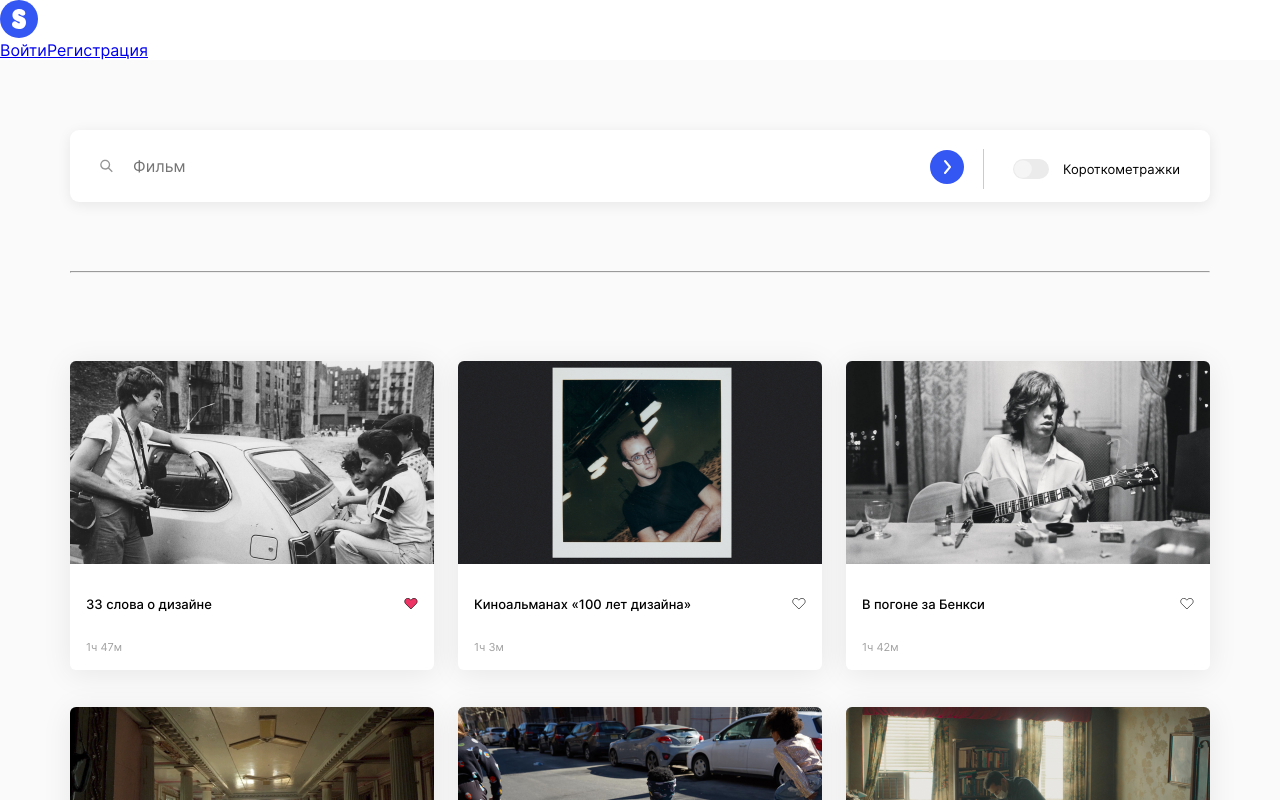
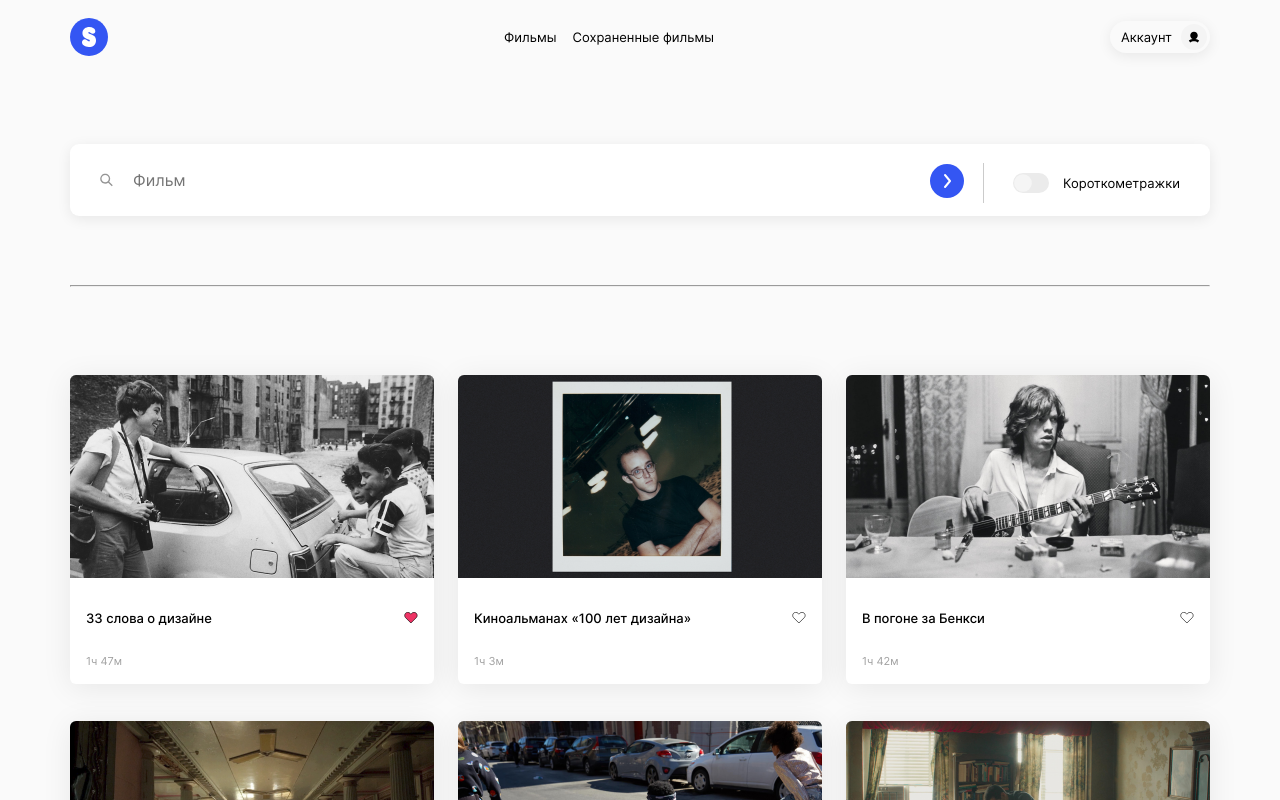
Before and after one commit to Kozihodja/movies-explorer-frontend, a React (Create React App) app: page /movies in a window 1280 px wide. Shown: the top 800 px of the page. Built offline with nearby package versions, Linux system fonts and the light colour scheme.

Commit message:
1 итерация

```diff
--- a/package.json
+++ b/package.json
@@ -35,5 +35,8 @@
       "last 1 firefox version",
       "last 1 safari version"
     ]
+  },
+  "devDependencies": {
+    "eslint": "^7.28.0"
   }
 }
--- a/src/components/App/App.js
+++ b/src/components/App/App.js
@@ -8,14 +8,12 @@ import PageNotFound from '../PageNotFound/PageNotFound';
 import SavedMovies from '../SavedMovies/SavedMovies';
 import Profile from '../Profile/Profile';
 import PopupWithForm from '../PopupWithForm/PopupWithForm';
-import Logon from '../Logon/Logon';
+import Login from '../Login/Login';
+import Register from '../Register/Register';
 
 function App() {
 
-  const user = {
-    name: 'Виталий',
-    email: 'test@ya.ru'
-  }
+  const [user, setUser] = React.useState({ name: 'Виталий', email: 'test@ya.ru' });
 
   const [isEditProfilePopupOpen, toggleEditProfilePopup] = React.useState(false);
 
@@ -28,78 +26,67 @@ function App() {
 		toggleEditProfilePopup(false);
 	}
 
-  function  handleUpdateUser(user) {
-		console.log(user)
+  function  handleUpdateUser(data) {
+		setUser({
+      ...user,
+      name: data.name,
+      email: data.email,
+    });
+    closeAllPopups();
 	}
 
   return (
     <div className="App">
       <Switch>
         <Route exact path="/">
-          <Header />
+          <Header
+            loggedIn = 'false'
+          />
           <Main />
           <Footer />
         </Route>
         <Route path="/movies">
-          <Header />
+          <Header
+            loggedIn = 'true'
+          />
           <Movies />
           <Footer />
         </Route>
         <Route path="/saved-movies">
-          <Header />
+          <Header
+            loggedIn = 'true'
+          />
           <SavedMovies />
           <Footer />
         </Route>
         <Route path="/profile">
-          <Header />
+          <Header
+            loggedIn = 'true'
+          />
           <Profile
             user={user}
             onEditProfileClick={handleEditProfileClick}
           />
         </Route>
         <Route path="/signin">
-          <Logon
-            route='signin'
-          >
-            <label>
-              <p className='logon__input-placeholder'>Email</p>
-              <input className='logon__input'></input>
-            </label>
-            <label>
-              <p className='logon__input-placeholder'>Пароль</p>
-              <input className='logon__input'></input>
-            </label>
-          </Logon>
+          <Login />
         </Route>
         <Route path="/signon">
-          <Logon
-            route='signon'
-            >
-              <label>
-                <p className='logon__input-placeholder'>Имя</p>
-                <input className='logon__input'></input>
-              </label>
-              <label>
-                <p className='logon__input-placeholder'>Email</p>
-                <input className='logon__input'></input>
-              </label>
-              <label>
-                <p className='logon__input-placeholder'>Пароль</p>
-                <input className='logon__input'></input>
-              </label>
-            </Logon>
+          <Register />
         </Route>
         <Route path="*">
           <PageNotFound />
         </Route>
       </Switch>
 
-      <PopupWithForm title ='Редактировать профиль' name = 'edit' isOpen={isEditProfilePopupOpen} onClose={closeAllPopups} onUpdateUser={handleUpdateUser} >
-			  <input type="text" value={user.name  || ''} name="userName" id="name-input" className="form__input form__input_name form__input_type_focus" required minLength="2" maxLength="40" />
-			  <span id="name-input-error" className="form__input-error"></span>
-			  <input type="text" value={user.email || ''} name="userJob" id="job-input" className="form__input form__input_job form__input_type_focus" required minLength="2" maxLength="200" />
-			  <span id="job-input-error" className="form__input-error"></span>
-		  </PopupWithForm>
+      <PopupWithForm
+        title ='Редактировать профиль'
+        name = 'edit'
+        user={user}
+        isOpen={isEditProfilePopupOpen}
+        onClose={closeAllPopups}
+        onUpdateUser={handleUpdateUser}
+        />
     </div>
   );
 }
--- a/src/components/Header/Header.css
+++ b/src/components/Header/Header.css
@@ -0,0 +1,99 @@
+.header {
+    padding: 0 70px 0 70px;
+    height: 74px;
+    display: flex;
+    flex-direction: row;
+    justify-content: space-between;
+    align-items: center;
+}
+
+.header__out {
+    background: #DDDEE3;
+}
+
+.header__loggedin {
+    background: #FAFAFA;
+}
+
+.header__menu {
+    display: flex;
+    flex-direction: raw;
+    align-items: center;
+}
+
+.header__menu_logined{
+    gap: 16px;
+}
+
+.header__menu_out {
+    gap: 30px;
+}
+
+.header__logo {
+    width: 38px;
+}
+
+.header__link {
+    text-decoration: none;
+}
+
+.header__link_signon {
+    font-style: normal;
+    font-weight: 500;
+    font-size: 12px;
+    line-height: 16px;
+}
+
+.header__link_logined{
+    font-style: normal;
+    font-weight: normal;
+    font-size: 13px;
+    line-height: 18px;
+    text-align: right;
+    color: #000000;
+}
+
+.active__navLink {
+    font-weight: 500;
+    color: red;
+}
+
+.header__link-signin {
+    width: 76px;
+    height: 32px;
+    background: #3456F3;
+    color: #FFFFFF;
+    border-radius: 3px;
+    font-style: normal;
+    font-weight: 500;
+    font-size: 12px;
+    line-height: 16px;
+    display: flex;
+    align-items: center;
+    justify-content: center;
+}
+
+.header__account {
+    display: flex;
+    flex-direction: row;
+    justify-content: space-between;
+    align-items: center;
+    width: 100px;
+    height: 32px;
+    background: #FAFAFA;
+    box-shadow: 0px 3px 14px rgba(0, 0, 0, 0.08);
+    border-radius: 40px;
+}
+
+.header__account-link{
+    margin: 0;
+    padding: 0;
+    padding-left: 11px;
+}
+
+.header__account-icon {
+    width: 26px;
+    height: 26px;
+    padding-right: 3px;
+    transition: opacity 0.5s;
+}
--- a/src/components/Header/Header.js
+++ b/src/components/Header/Header.js
@@ -1,33 +1,49 @@
 import React from "react";
 import { Link, NavLink } from 'react-router-dom';
 import logo from '../../images/logo.svg';
+import accLogo from '../../images/account.svg';
 
 function navLink() {
     return (
-      <nav className="header__menu">
-          <NavLink exact to="/signin" className="header__link" activeClassName="header__link_active">Войти</NavLink>
-          <NavLink to="/signup" className="header__link" activeClassName="header__link_active">Регистрация</NavLink>
+      <nav className="header__menu header__menu_out">
+        <NavLink to="/signon" className="header__link header__link_signon hover">Регистрация</NavLink>
+        <NavLink exact to="/signin" className="header__link header__link-signin hover ">Войти</NavLink>
       </nav>
     )
   }
 
-  function navLinkUserLogined(props) {
+  function navLinkUserLogined() {
     return (
-      <div className="header__menu">
-        <p className="header__email">{props.email}</p>
-        <Link to="/signin" onClick={props.onExit} className="header__exit-link">Выйти</Link>
-      </div>
+      <>
+        <div className="header__menu header__menu_logined">
+         <Link to="/movies" className="header__link header__link_logined hover" activeClassName="active__navLink">Фильмы</Link>
+         <Link to="/saved-movies" className="header__link header__link_logined hover" activeClassName="active__navLink">Сохраненные фильмы</Link>
+        </div>
+        <Link to="/saved-movies" className="header__link header__link_logined header__account hover">
+          <p className='header__account-link'>Аккаунт</p>
+          <img src={accLogo} alt='иконка аккаунта' className='header__account-icon'/>
+        </Link>
+      </>
     )
   }
 
   function Header(props) {
 
       return (
-          <header className="header">
-            <img src={logo} className="header__logo" alt="логотип" />
-            {props.loggedIn}
-              {props.loggedIn ? navLinkUserLogined(props) : navLink()}
-          </header>
+          <>
+              {props.loggedIn === 'true' ? (
+                <header className="header header__loggedin">
+                  <img src={logo} className="header__logo" alt="логотип" />
+                  {navLinkUserLogined()}
+                </header>
+              ) :
+              (
+                <header className="header header__out">
+                  <img src={logo} className="header__logo" alt="логотип" />
+                  {navLink()}
+                 </header>
+              )}
+          </>
       );
     }
 
--- /dev/null
+++ b/src/components/Login/Login.js
@@ -0,0 +1,22 @@
+import React from "react";
+import Logon from '../Logon/Logon'
+
+  function Login(props) {
+
+      return (
+        <Logon
+            route='signin'
+        >
+            <label>
+              <p className='logon__input-placeholder'>Email</p>
+              <input type='email' required name='email' className='logon__input'></input>
+            </label>
+            <label>
+              <p className='logon__input-placeholder'>Пароль</p>
+              <input type='password' required name='password' className='logon__input'></input>
+            </label>
+        </Logon>
+      );
+    }
+
+    export default Login;
--- a/src/components/Logon/Logon.js
+++ b/src/components/Logon/Logon.js
@@ -18,12 +18,12 @@ import logo from '../../images/logo.svg';
               {(props.route === 'signin') ? (
                 <div className='logon__submit-box'>
                   <button className='logon__sumbit hover'>Войти</button>
-                  <p className='logon__text'>Ещё не зарегистрированы? <a href='#/' className='logon__link'>Регистрация</a></p>
+                  <p className='logon__text'>Ещё не зарегистрированы? <a href='/signon' className='logon__link'>Регистрация</a></p>
                 </div>
                 ) : (
                 <div className='logon__submit-box'>
                   <button className='logon__sumbit hover'>Зарегистрироваться</button>
-                  <p className='logon__text'>Уже зарегистрированы? <a href='#/' className='logon__link'>Войти</a></p>
+                  <p className='logon__text'>Уже зарегистрированы? <a href='/signin' className='logon__link'>Войти</a></p>
                 </div>
                 )}
             </form>
--- a/src/components/Profile/Profile.css
+++ b/src/components/Profile/Profile.css
@@ -74,4 +74,5 @@
 
 .profile__button_out {
     color: #EE3465;
+    text-decoration: none;
 }
--- a/src/components/Profile/Profile.js
+++ b/src/components/Profile/Profile.js
@@ -21,7 +21,7 @@ import React from "react";
             </ul>
             <ul className='profile__buttons-list'>
                 <li><button className='profile__button hover' onClick={props.onEditProfileClick}>Редактировать</button></li>
-                <li><button className='profile__button profile__button_out hover'>Выйти из аккаунта</button></li>
+                <li><a href='/' className='profile__button profile__button_out hover'>Выйти из аккаунта</a></li>
             </ul>
         </section>
       );
--- /dev/null
+++ b/src/components/Register/Register.js
@@ -0,0 +1,26 @@
+import React from "react";
+import Logon from '../Logon/Logon'
+
+  function Register(props) {
+
+      return (
+        <Logon
+            route='signon'
+        >
+            <label>
+                <p className='logon__input-placeholder'>Имя</p>
+                <input type='text' required name='name' className='logon__input'></input>
+              </label>
+              <label>
+                <p className='logon__input-placeholder'>Email</p>
+                <input type='email' required name='email' className='logon__input'></input>
+              </label>
+              <label>
+                <p className='logon__input-placeholder'>Пароль</p>
+                <input type='password' autoComplete="on" required className='logon__input' name='password'></input>
+              </label>
+        </Logon>
+      );
+    }
+
+    export default Register;
--- a/src/components/SavedMovies/SavedMovies.js
+++ b/src/components/SavedMovies/SavedMovies.js
@@ -38,10 +38,7 @@ import img12 from '../../images/12.png';
             {movies.filter(movie => movie.isSaved.includes('true')).map(filteredMovie => (
                 <MoviesCard
                     key={filteredMovie._id}
-                    name={filteredMovie.name}
-                    image={filteredMovie.image}
-                    isSaved={filteredMovie.isSaved}
-                    duration={filteredMovie.duration}
+                    movie={filteredMovie}
                 />
             ))}
     	    </ul>
--- a/src/index.css
+++ b/src/index.css
@@ -1,6 +1,8 @@
 @import url(./vendor/normalize.css);
 @import url(./vendor/font.css);
 @import url(./blocks/root/root.css);
+
+@import url(./components/Header/Header.css);
 
 @import url(./components/Main/Promo/Promo.css);
 
```
Also changed, not shown: src/components/PopupWithForm/PopupWithForm.js (+21 -2 lines), src/images/account.svg (added), 1 other file (tests, documents, lock files or other folders).
